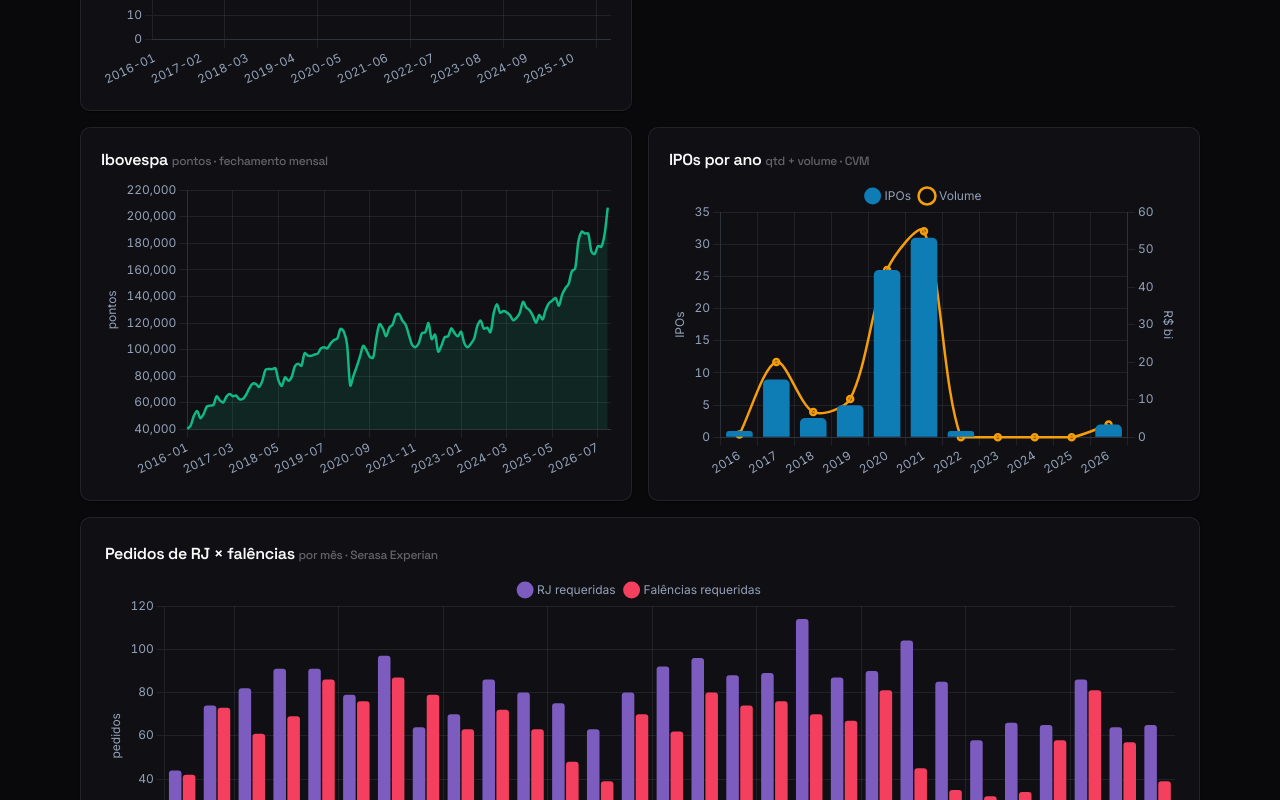
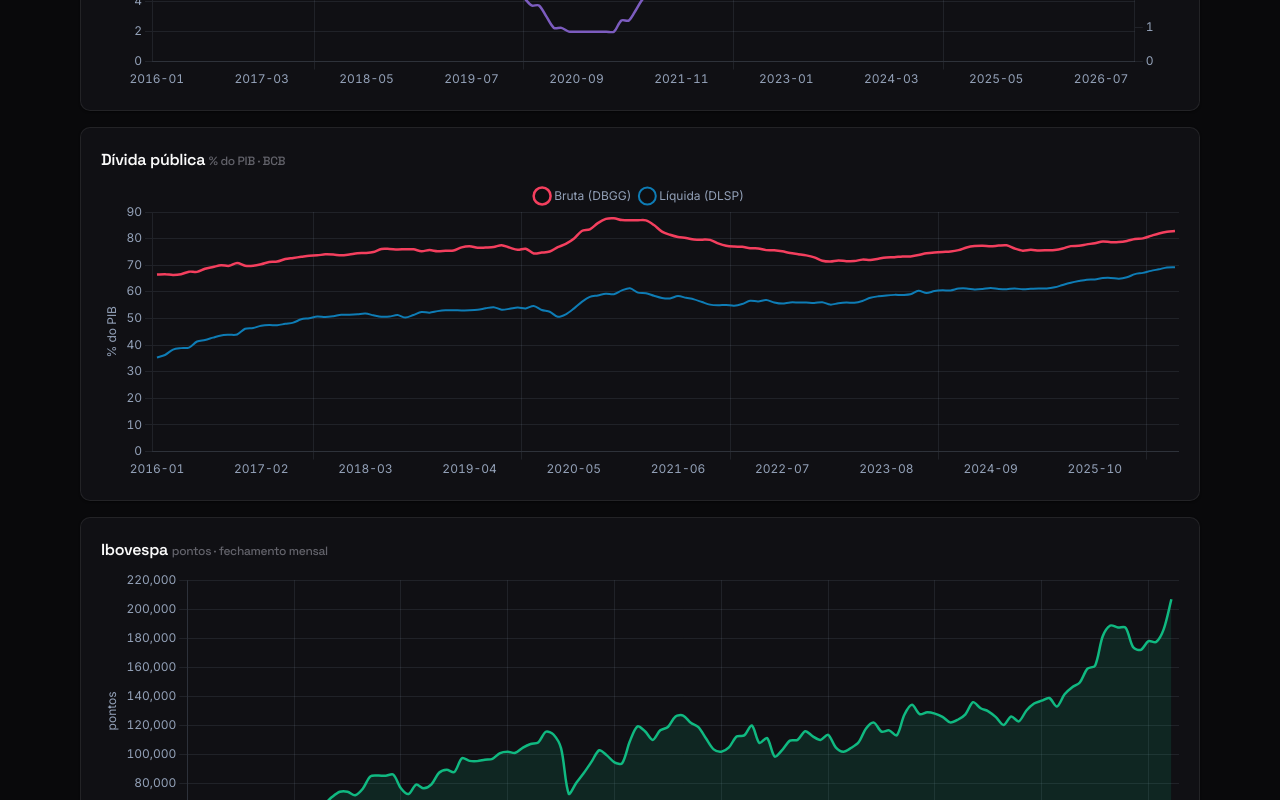
Before and after one commit to ryan-junio-oliveira/AnaliseDadosGovernoFederal, a React (Vite) app: page / in a window 1280 px wide. Shown: the part 3760-4560 px from the top of the page. Built offline with nearby package versions, Linux system fonts and the light colour scheme; no server answers.

Commit message:
feat: graficos da Conjuntura empilhados verticalmente

```diff
--- a/src/sections/Conjuntura.jsx
+++ b/src/sections/Conjuntura.jsx
@@ -130,7 +130,7 @@ export default function Conjuntura({ data, anos }) {
       </div>
 
       {temMensal && (
-        <div className="grid lg:grid-cols-2 gap-4 mt-4">
+        <div className="flex flex-col gap-4 mt-4">
           <div className="panel p-5">
             <h3 className="font-display font-semibold mb-1">IPCA mensal × 12 meses <span className="text-xs font-body font-normal tx-faint">% a.m. + % 12m</span></h3>
             <div style={{ height: 300 }} className="mt-2">
@@ -229,7 +229,7 @@ export default function Conjuntura({ data, anos }) {
       )}
 
       {temIpo && (
-        <div className="grid lg:grid-cols-2 gap-4 mt-4">
+        <div className="flex flex-col gap-4 mt-4">
           <div className="panel p-5">
             <h3 className="font-display font-semibold mb-1">Ibovespa <span className="text-xs font-body font-normal tx-faint">pontos · fechamento mensal</span></h3>
             <div style={{ height: 300 }} className="mt-2">
```
